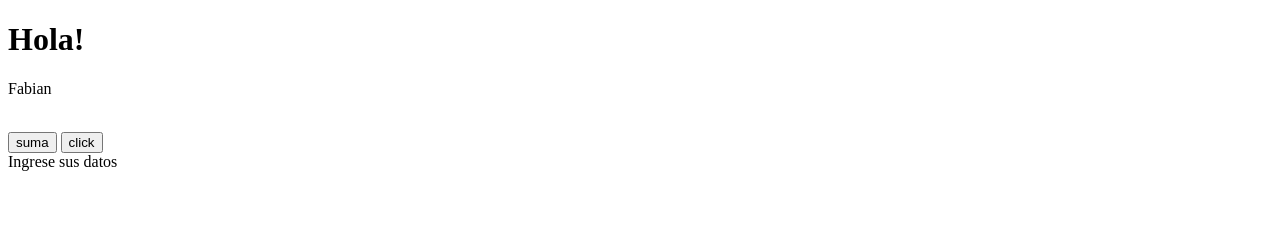
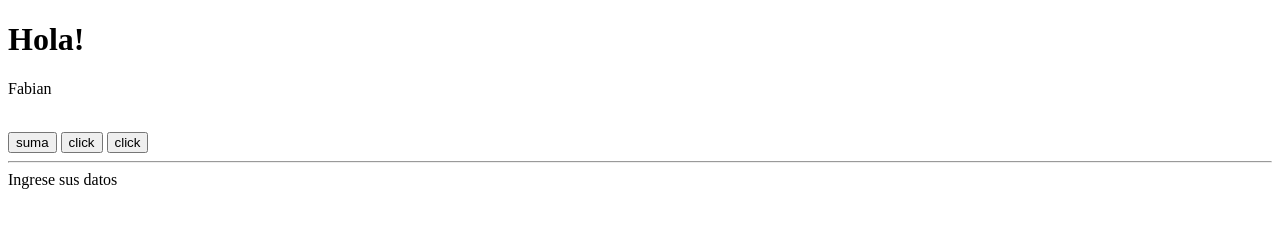
Before and after one commit to FabianMornigo/git-prueba, a plain HTML site: page index.html in a window 1280 px wide. Drawn offline with Linux system fonts and the light colour scheme.

Commit message:
Modifiqué el index.

```diff
--- a/index.html
+++ b/index.html
@@ -16,6 +16,9 @@
 
 	<input type="button" value="click" onclick=msg(5)>
 
+	<input type="button" value="click" onclick=msg(5)>
+	<hr>
+
 	</div>
 
 
```
